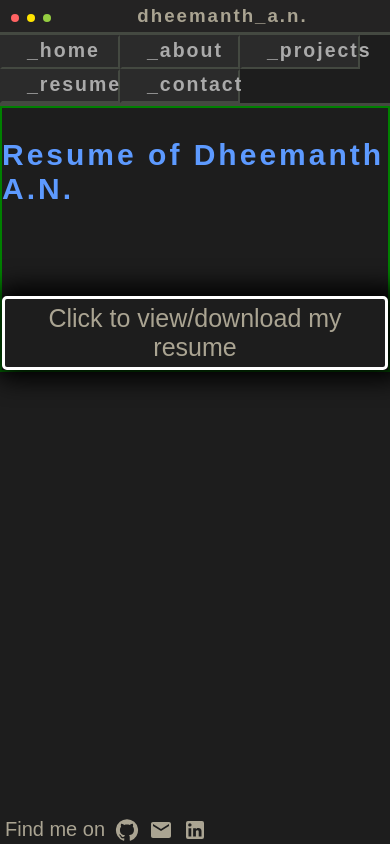
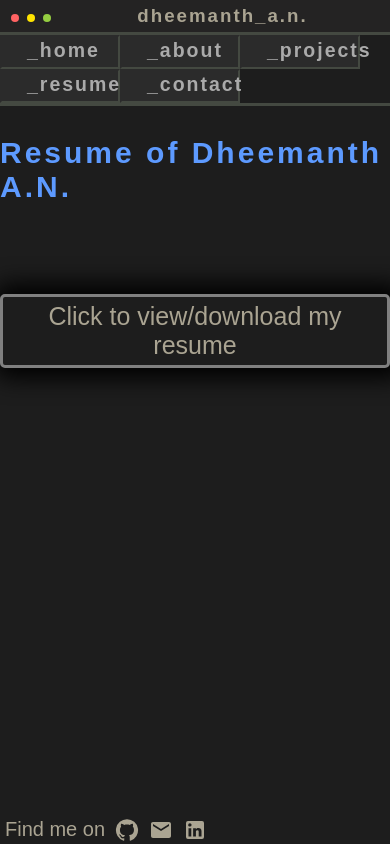
Before and after one commit to dheesimha/portfolio, a React (Create React App) app: page /resume in a window 390 px wide. In both pictures the pointer is over the button "Click to view/download my resume". Built offline with nearby package versions, Linux system fonts and the light colour scheme; a web font is replaced by a local one.

Commit message:
Responsive design

```diff
--- a/src/components/HomePage/Intro.css
+++ b/src/components/HomePage/Intro.css
@@ -4,7 +4,7 @@
   line-height: 22px;
   height: 1000px;
   word-wrap: break-word;
-  overflow-x: hidden;
+  /* overflow-x: hidden; */
 }
 .introBox {
   width: 100%;
--- a/src/components/ResumePage/Resume.css
+++ b/src/components/ResumePage/Resume.css
@@ -22,7 +22,7 @@
 
 @media screen and (max-width: 800px) {
   .resume-section {
-    border: 2px solid green;
+    /* border: 2px solid green;  */
     height: max-content;
   }
   .resume-mobile {
@@ -43,8 +43,7 @@
   }
 
   .resume-mobile:hover {
-    border-color: white !important;
-    color: #5d9aff !important;
+    border-color: grey !important;
   }
 
   .resume {
```
